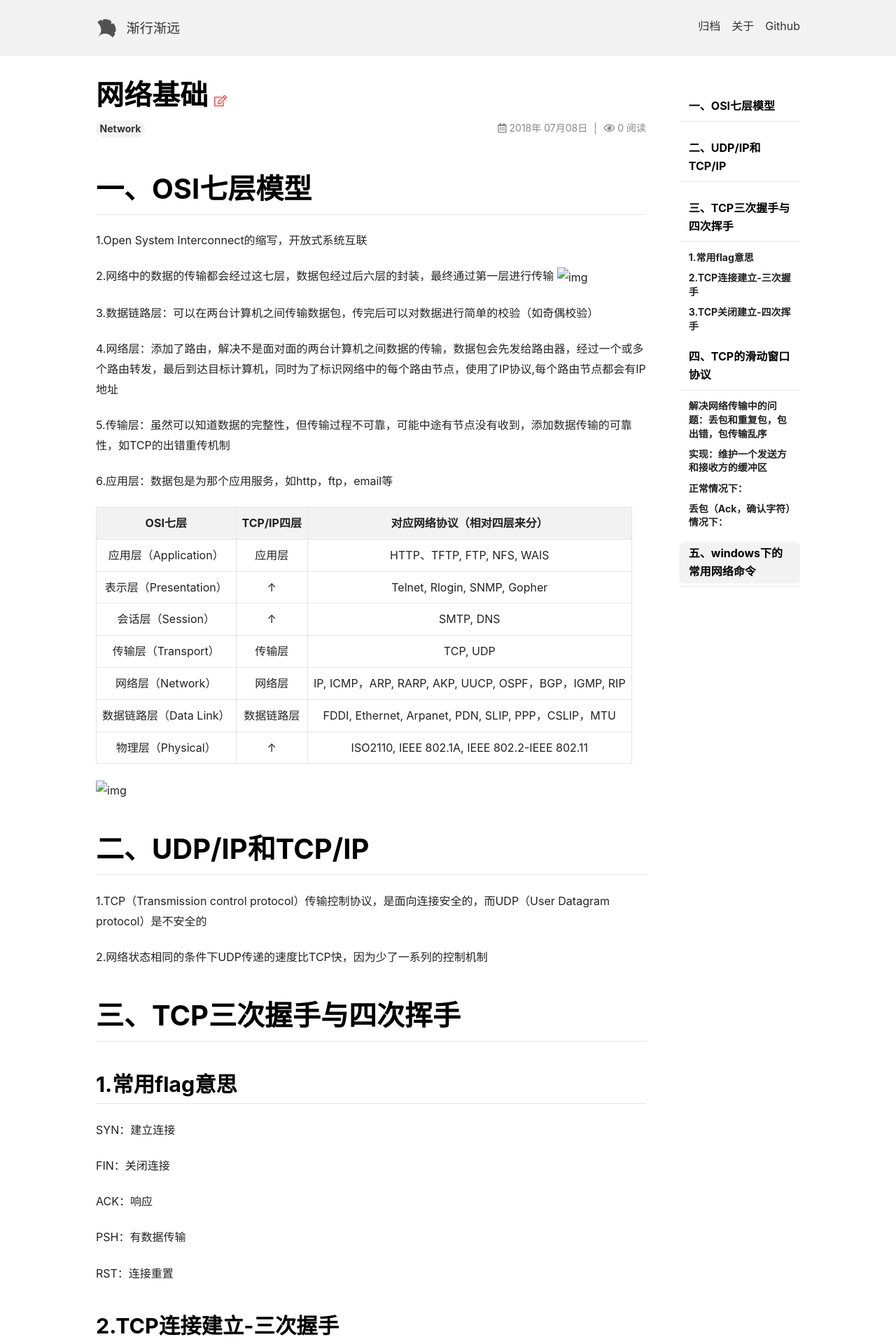
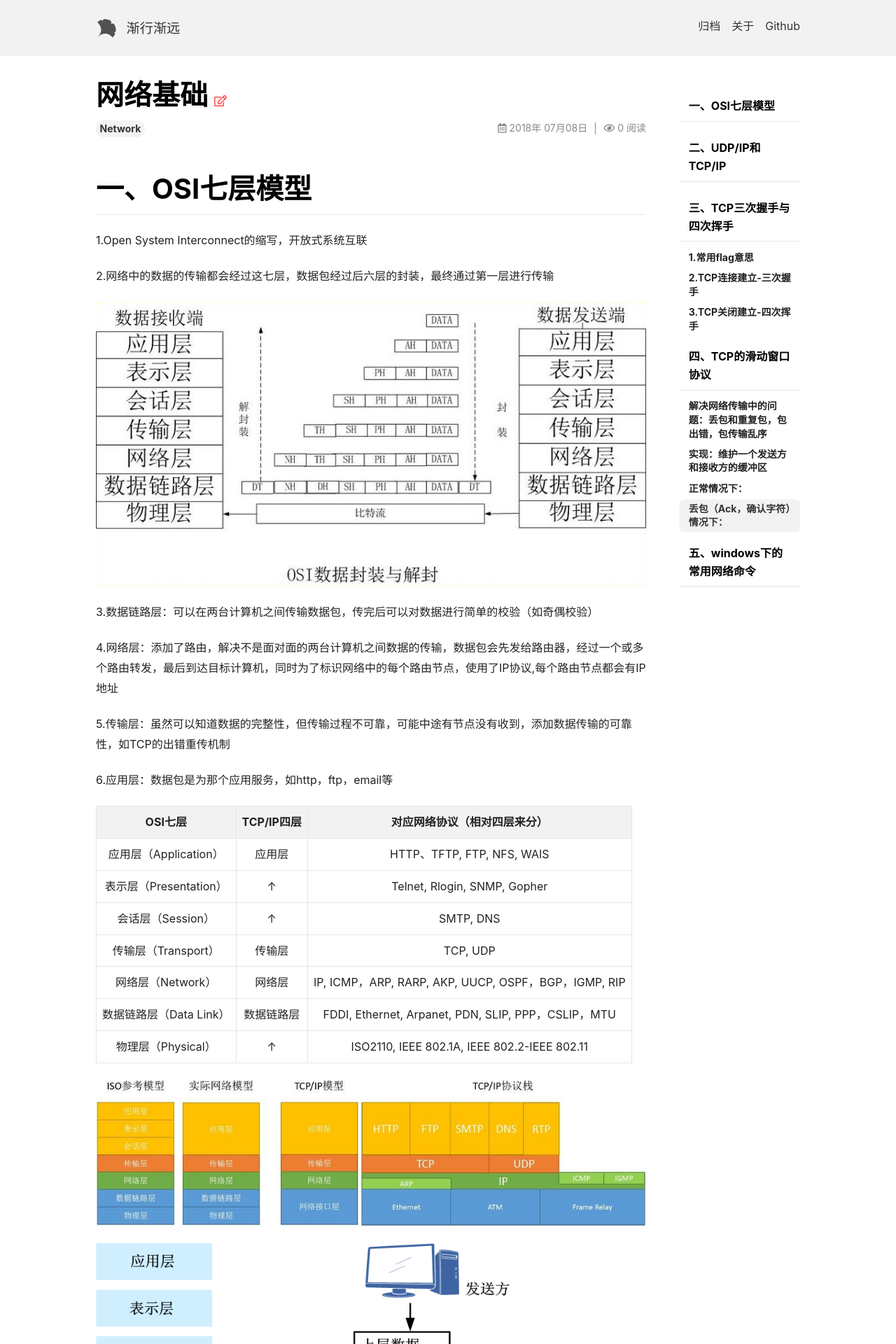
Before and after one commit to A175A174/A175A174.github.io, a Jekyll site: the page built from _posts/2018-07-08-网络基础.md, in a window 1280 px wide. Shown: the top 1920 px of the page at 70% size. Built offline with Jekyll 4.4.1, drawn with Linux system fonts in a browser that asks for light colours; nearby versions of some CDN libraries; comment, search, counter and statistics services are not loaded.

Commit message:
add blog

```diff
--- a/_posts/2018-07-08-网络基础.md
+++ b/_posts/2018-07-08-网络基础.md
@@ -9,7 +9,8 @@ tags: Network
 1.Open System Interconnect的缩写，开放式系统互联
 
 2.网络中的数据的传输都会经过这七层，数据包经过后六层的封装，最终通过第一层进行传输
-![img](../myres/20180708/2018-08-21_00001.png)
+
+![img](/myres/20180708/2018-08-21_00001.png)
 
 3.数据链路层：可以在两台计算机之间传输数据包，传完后可以对数据进行简单的校验（如奇偶校验）
 
@@ -31,7 +32,11 @@ OSI七层|TCP/IP四层|对应网络协议（相对四层来分）
 
 <!--more-->
 
-![img](../myres/20180708/2018-08-21_00002.png)
+![img](/myres/20180708/2018-08-21_00002.png)
+
+![img](/myres/20180708/fc1f4134970a304ee7eb644cd2c8a786c8175cbf.jpg)
+
+![img](/myres/20180708/a044ad345982b2b7aad2fe7232adcbef76099b33.jpg)
 
 # 二、UDP/IP和TCP/IP
 
@@ -55,7 +60,7 @@ RST：连接重置
 
 ## 2.TCP连接建立-三次握手
 
-![img](../myres/20180708/20180821000000004.png)
+![img](/myres/20180708/20180821000000004.png)
 
 > 1.(Client) --> [SYN] --> (Server)
 
@@ -71,7 +76,7 @@ RST：连接重置
 
 ## 3.TCP关闭建立-四次挥手
 
-![img](../myres/20180708/20180821000000003.png)
+![img](/myres/20180708/20180821000000003.png)
 
 > 1.(Client) --> [FIN] --> (Server)
 
@@ -98,16 +103,22 @@ Client收到FIN后，Client进入TIME_WAIT状态，接着发送一个ACK给Serve
 ## 正常情况下：
 
 窗口中的数据已发送的在等待回应，一旦有回应窗口就会前进，待发送的会发出去
-![img](../myres/20180708/187489215156.png)
+
+![img](/myres/20180708/187489215156.png)
+
 当4号数据包得到回应后如下图,八九号包被发送了出去，并把十一号包读了进来
-![img](../myres/20180708/187489225156.png)
+
+![img](/myres/20180708/187489225156.png)
 
 ## 丢包（Ack，确认字符）情况下：
 
 窗口中的数据已经全部发送但是没有拿到5号包的回应（Ack）就一直等待,对方如果收到了5号后的包是不会发Ack的，要保证数据包的传输顺序
-![img](../myres/20180708/00000000001.png)
+
+![img](/myres/20180708/00000000001.png)
+
 如果一直没有收到Ack，TCP协议有超时重传机制，会重新从5号包开始发，下图就是重发后对方收到了5号包，并把之前确认过的包的Ack一起发送了过来
-![img](../myres/20180708/00000000002.png)
+
+![img](/myres/20180708/00000000002.png)
 
 # 五、windows下的常用网络命令
 
```
Also changed, not shown: _posts/2018-08-19-Linux下安装MySql8.md (+1 -1 lines), myres/20180708/a044ad345982b2b7aad2fe7232adcbef76099b33.jpg (added), myres/20180708/fc1f4134970a304ee7eb644cd2c8a786c8175cbf.jpg (added).
